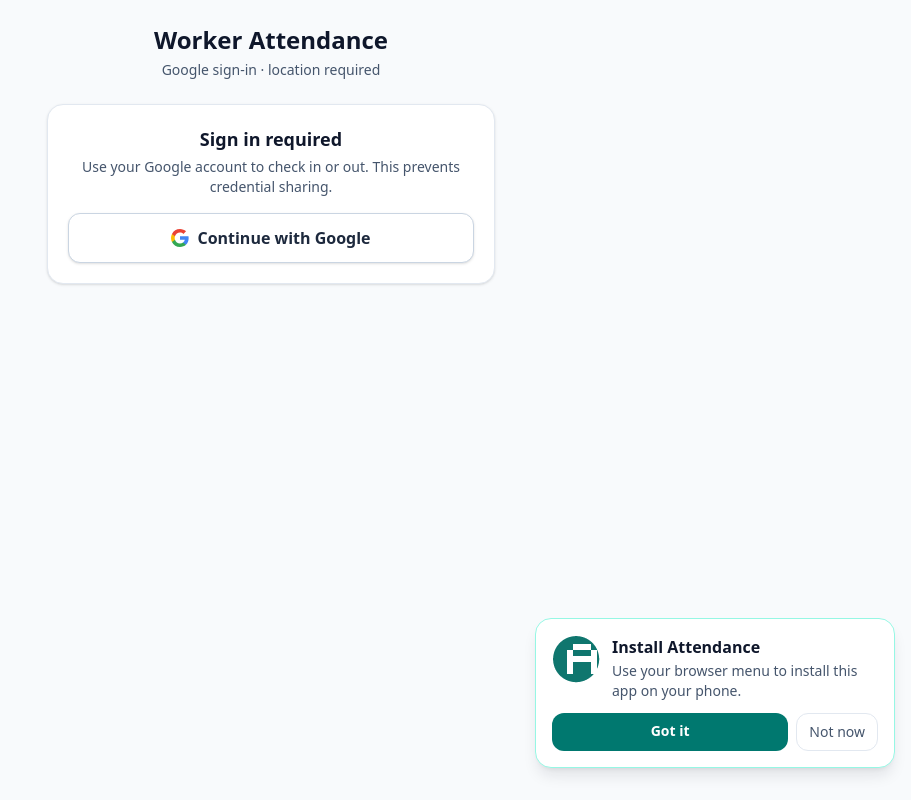
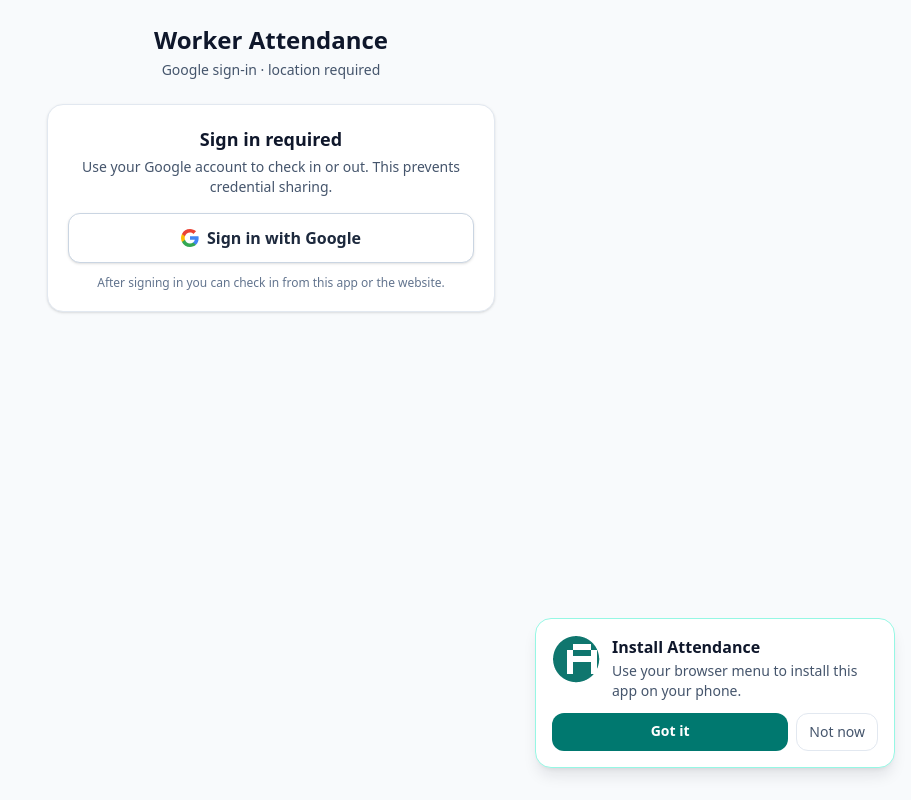
Before and after one commit to Kajeli-bit/nilric-smart-attendance, a Next.js app: page /check-in in a window 1280 px wide. Shown: the whole page, without its empty margins (369-1280 px from the left). Built offline with nearby package versions, Linux system fonts and the light colour scheme; no server answers.

Commit message:
fix pwa to show google sign-in on launch

```diff
--- a/app/check-in/page.tsx
+++ b/app/check-in/page.tsx
@@ -1,10 +1,21 @@
+import type { Metadata } from "next";
+import { auth } from "@/lib/auth";
 import { CheckInForm } from "@/components/CheckInForm";
+import { GoogleSignInButton } from "@/components/AuthButtons";
+import { InstallAppPrompt } from "@/components/InstallAppPrompt";
 
-export const metadata = {
+export const metadata: Metadata = {
   title: "Check In",
 };
 
-export default function CheckInPage() {
+// Session cookie must be read per request so the installed PWA always sees
+// the correct signed-in / signed-out UI (no stale client session gate).
+export const dynamic = "force-dynamic";
+
+export default async function CheckInPage() {
+  const session = await auth();
+  const email = session?.user?.email?.trim().toLowerCase() ?? null;
+
   return (
     <main className="mx-auto w-full max-w-md">
       <header className="mb-6 text-center">
@@ -13,7 +24,29 @@
           Google sign-in · location required
         </p>
       </header>
-      <CheckInForm />
+
+      {email ? (
+        <CheckInForm />
+      ) : (
+        <div className="mx-auto w-full max-w-md space-y-4">
+          <InstallAppPrompt />
+          <div className="rounded-2xl border border-slate-200 bg-white p-5 text-center shadow-sm">
+            <h2 className="text-lg font-semibold text-slate-900">
+              Sign in required
+            </h2>
+            <p className="mt-1 text-sm text-slate-600">
+              Use your Google account to check in or out. This prevents
+              credential sharing.
+            </p>
+            <div className="mt-4">
+              <GoogleSignInButton label="Sign in with Google" />
+            </div>
+            <p className="mt-3 text-xs text-slate-500">
+              After signing in you can check in from this app or the website.
+            </p>
+          </div>
+        </div>
+      )}
     </main>
   );
 }
--- a/app/manifest.ts
+++ b/app/manifest.ts
@@ -5,11 +5,13 @@
     name: "Nilric Smart Attendance",
     short_name: "Nilric",
     description: "Location-based worker check-in system",
-    start_url: "/check-in",
+    // Open the landing/sign-in page in the installed PWA (not straight into check-in).
+    start_url: "/",
     display: "standalone",
     orientation: "portrait",
     background_color: "#ffffff",
     theme_color: "#0F766E",
+    scope: "/",
     icons: [
       {
         src: "/icons/icon-192.png",
--- a/app/page.tsx
+++ b/app/page.tsx
@@ -1,11 +1,18 @@
-"use client";
-
-import { useSession } from "next-auth/react";
+import type { Metadata } from "next";
+import Link from "next/link";
+import { auth } from "@/lib/auth";
 import { GoogleSignInButton, UserBadge } from "@/components/AuthButtons";
 
-export default function HomePage() {
-  const { data, status } = useSession();
-  const signedIn = status === "authenticated" && !!data?.user?.email;
+export const metadata: Metadata = {
+  title: "Nilric Smart Attendance",
+};
+
+export const dynamic = "force-dynamic";
+
+export default async function HomePage() {
+  const session = await auth();
+  const email = session?.user?.email?.trim().toLowerCase() ?? null;
+  const signedIn = Boolean(email);
 
   return (
     <main className="flex min-h-[70vh] flex-col items-center justify-center gap-6 text-center">
@@ -25,12 +32,12 @@
         {signedIn ? (
           <>
             <UserBadge />
-            <a
+            <Link
               href="/check-in"
               className="block rounded-xl bg-teal-700 px-6 py-3 text-center font-semibold text-white hover:bg-teal-800"
             >
               Open Check-In
-            </a>
+            </Link>
           </>
         ) : (
           <GoogleSignInButton label="Sign in with Google" />
--- a/app/sw.ts
+++ b/app/sw.ts
@@ -27,6 +27,18 @@
       matcher: /\/admin/,
       handler: new NetworkOnly(),
     },
+    // Auth-sensitive HTML must never be served from cache.
+    // Installed PWAs otherwise open a stale /check-in shell and skip Google sign-in.
+    {
+      matcher({ url }: { url: URL }) {
+        return (
+          url.pathname === "/" ||
+          url.pathname === "/check-in" ||
+          url.pathname.startsWith("/api/auth")
+        );
+      },
+      handler: new NetworkOnly(),
+    },
     ...defaultCache,
   ],
   fallbacks: {
--- a/components/AuthButtons.tsx
+++ b/components/AuthButtons.tsx
@@ -6,7 +6,11 @@
   return (
     <button
       type="button"
-      onClick={() => signIn("google", { callbackUrl: "/check-in" })}
+      onClick={() => {
+        // Full-page OAuth redirect works more reliably inside an installed PWA
+        // than a popup / partial navigation.
+        void signIn("google", { callbackUrl: "/check-in", redirect: true });
+      }}
       className="inline-flex w-full items-center justify-center gap-2 rounded-xl border border-slate-300 bg-white px-4 py-3 text-base font-semibold text-slate-800 shadow-sm hover:bg-slate-50"
     >
       <svg width="18" height="18" viewBox="0 0 18 18" aria-hidden="true">
--- a/components/CheckInForm.tsx
+++ b/components/CheckInForm.tsx
@@ -233,7 +233,7 @@
             Use your Google account to check in or out. This prevents credential sharing.
           </p>
           <div className="mt-4">
-            <GoogleSignInButton />
+            <GoogleSignInButton label="Sign in with Google" />
           </div>
         </div>
       </div>
```
